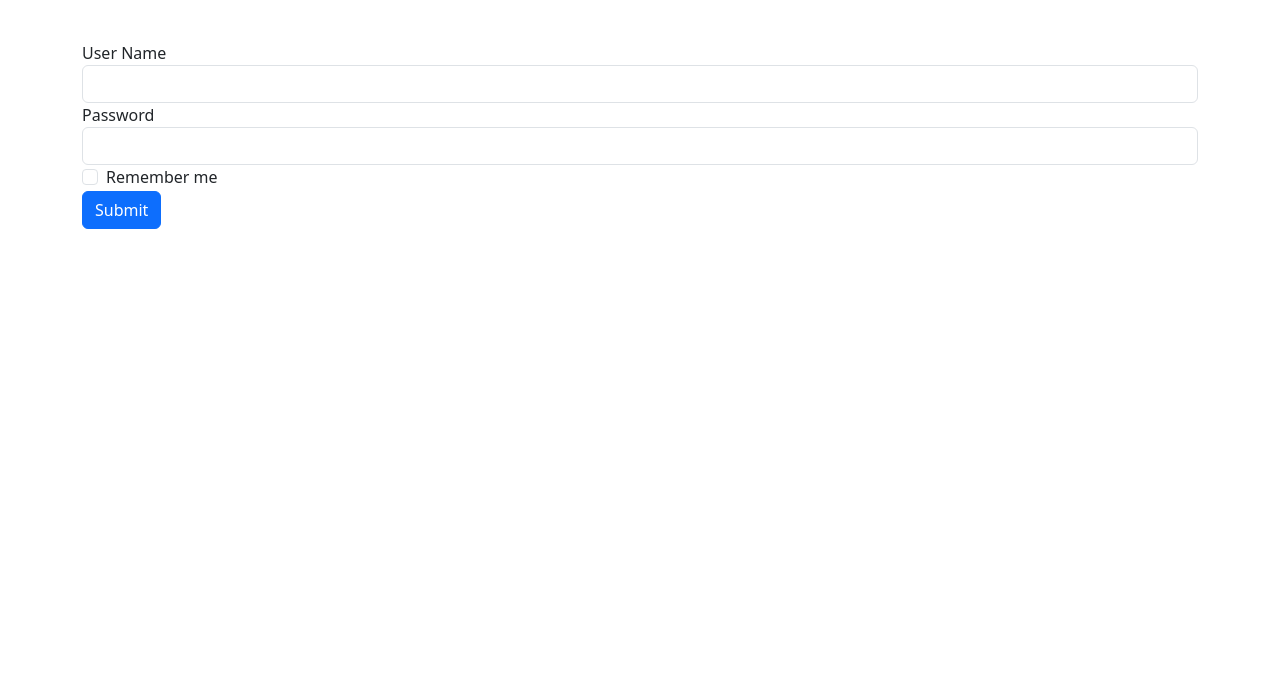
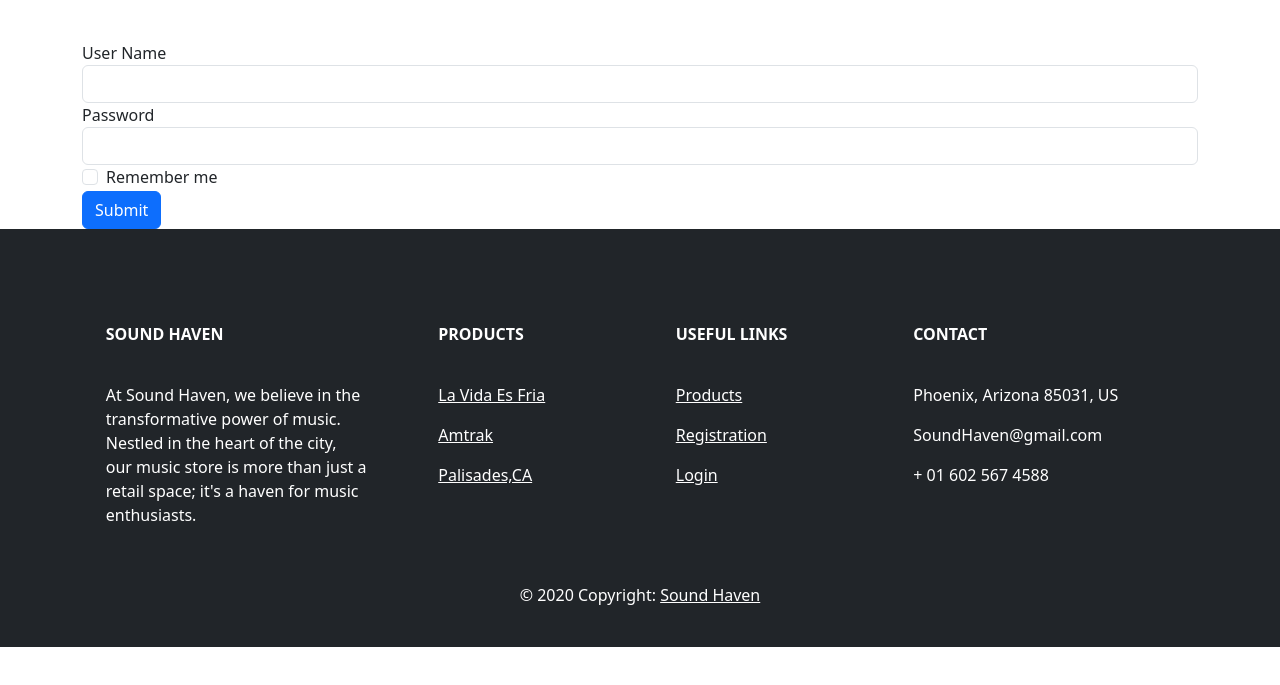
Before and after one commit to AJCamposss/capstone1, a plain HTML site: page login.html in a window 1280 px wide. Shown: the part 63-748 px from the top of the page. Drawn offline with nearby package versions, Linux system fonts and the light colour scheme.

Commit message:
added footer to login page

```diff
--- a/login.html
+++ b/login.html
@@ -66,6 +66,74 @@
         </form>
     </main>
 
+    <footer class="bg-dark text-white pt-5 pb-4">
+
+        <section class="">
+          <div class="container text-center text-md-start mt-5">
+
+            <div class="row mt-3">
+
+              <div class="col-md-3 col-lg-4 col-xl-3 mx-auto mb-4">
+
+                <h6 class="text-uppercase fw-bold">Sound Haven</h6>
+                <hr class="mb-4 mt-0 d-inline-block mx-auto"/>
+                <p>
+                  At Sound Haven, we believe in the transformative power of music. Nestled in the heart of the city, our music store is more than just a retail space; it's a haven for music enthusiasts.
+                </p>
+              </div>
+
+              <div class="col-md-2 col-lg-2 col-xl-2 mx-auto mb-4">
+                <h6 class="text-uppercase fw-bold">Products</h6>
+                <hr class="mb-4 mt-0 d-inline-block mx-auto"/>
+                <p>
+                  <a href="#!" class="text-white">La Vida Es Fria</a>
+                </p>
+                <p>
+                  <a href="#!" class="text-white">Amtrak</a>
+                </p>
+                <p>
+                  <a href="#!" class="text-white">Palisades,CA</a>
+                </p>
+              </div>
+
+
+              <div class="col-md-3 col-lg-2 col-xl-2 mx-auto mb-4">
+                <h6 class="text-uppercase fw-bold">Useful links</h6>
+                <hr
+                    class="mb-4 mt-0 d-inline-block mx-auto"/>
+                <p>
+                  <a href="#!" class="text-white">Products</a>
+                </p>
+                <p>
+                  <a href="#!" class="text-white">Registration</a>
+                </p>
+                <p>
+                  <a href="#!" class="text-white">Login</a>
+                </p>
+              </div>
+
+
+
+              <div class="col-md-4 col-lg-3 col-xl-3 mx-auto mb-md-0 mb-4">
+                <h6 class="text-uppercase fw-bold">Contact</h6>
+                <hr class="mb-4 mt-0 d-inline-block mx-auto"/>
+                <p><i class="fas fa-home mr-3"></i> Phoenix, Arizona 85031, US</p>
+                <p><i class="fas fa-envelope mr-3"></i> SoundHaven@gmail.com</p>
+                <p><i class="fas fa-phone mr-3"></i> + 01 602 567 4588</p>
+              </div>
+
+            </div>
+
+          </div>
+        </section>
+
+        <div
+             class="text-center p-3">
+          © 2020 Copyright:
+          <a class="text-white" href="#">Sound Haven</a>
+        </div>
+      </footer>
+
     <script src="https://cdn.jsdelivr.net/npm/bootstrap@5.3.2/dist/js/bootstrap.bundle.min.js" integrity="sha384-C6RzsynM9kWDrMNeT87bh95OGNyZPhcTNXj1NW7RuBCsyN/o0jlpcV8Qyq46cDfL" crossorigin="anonymous"></script>
 </body>
 </html>
```
